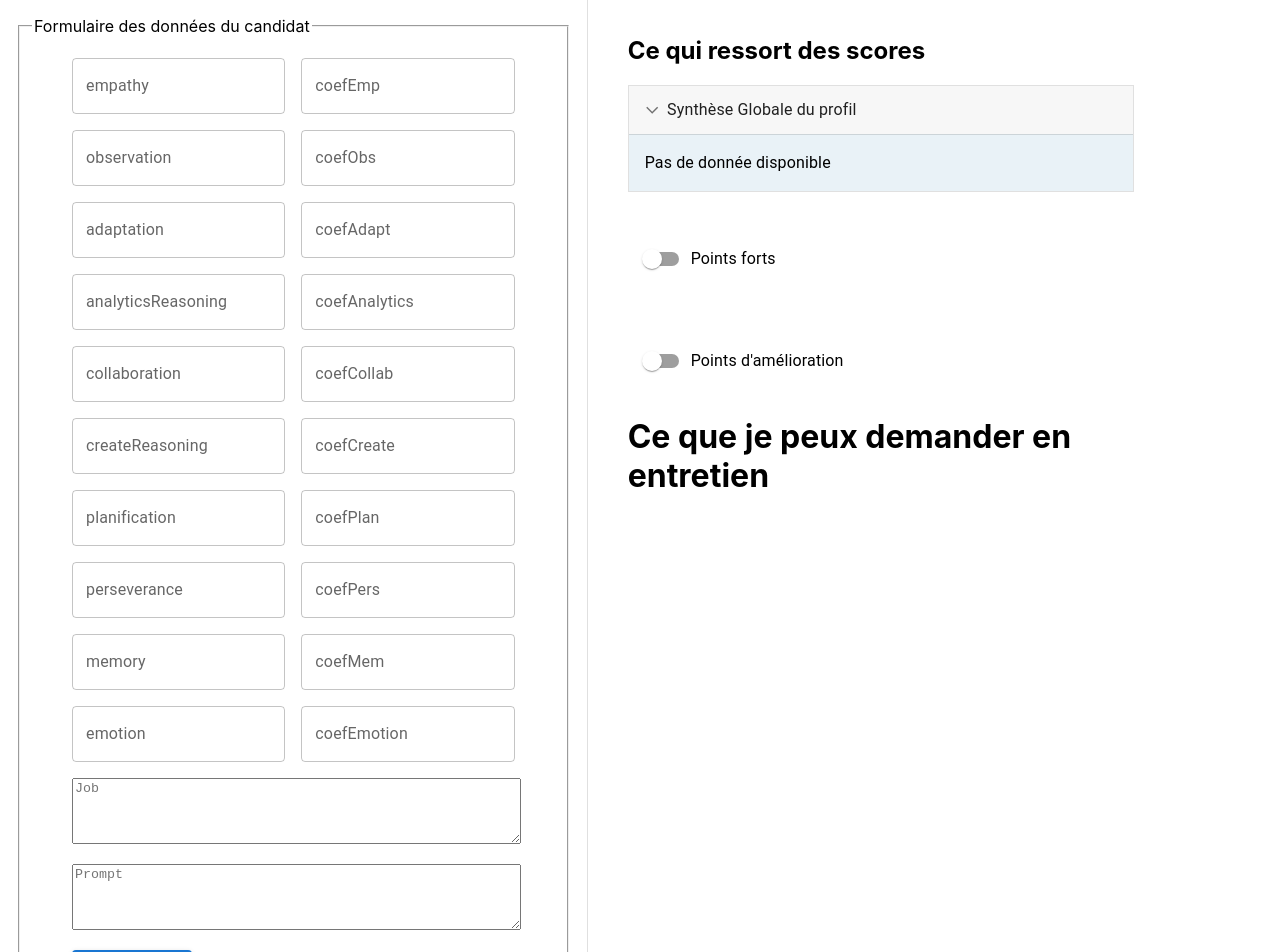
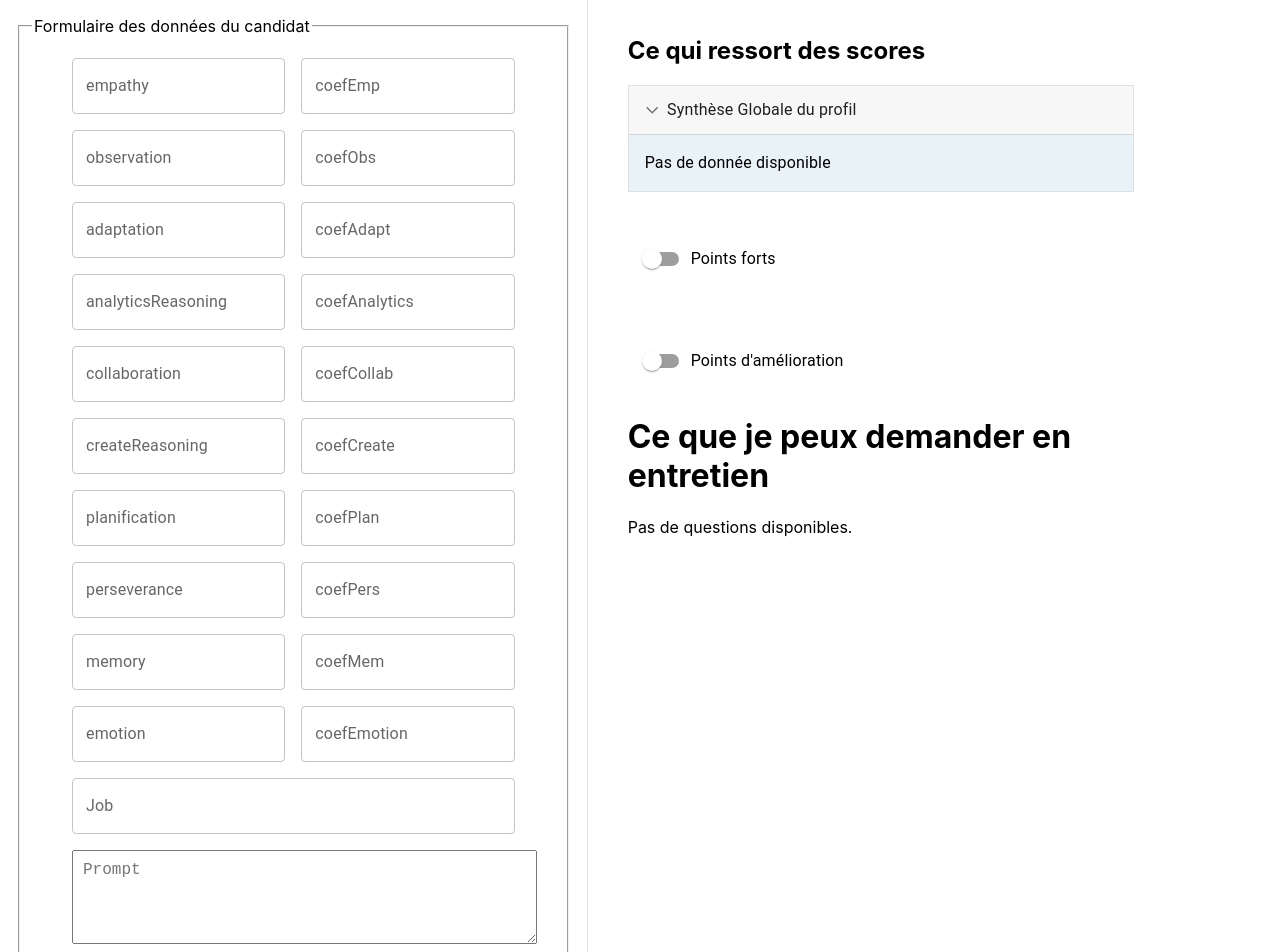
Before and after one commit to ArielEBANG/CallChatGPT-Frontend, a React (Create React App) app: page / in a window 1280 px wide. Shown: the top 952 px of the page. Built offline with nearby package versions, Linux system fonts and the light colour scheme.

Commit message:
Catch the differents errors for avoid a timeout

```diff
--- a/src/components/MyForm.js
+++ b/src/components/MyForm.js
@@ -64,8 +64,6 @@ const MyForm = ({ onFormSubmit }) => {
       filledPrompt = filledPrompt.replace(new RegExp(`\\$\\{${key}\\}`, 'g'), form[key]);
     }
 
-    // console.log('filledPrompt', filledPrompt);
-
     try {
       const formData = new FormData();
       for (const key in form) {
@@ -73,7 +71,7 @@ const MyForm = ({ onFormSubmit }) => {
       }
       formData.append('filledPrompt', filledPrompt); // Add the filled prompt
 
-      const response = await axios.post("https://callchatgpt-backend.onrender.com/api/submit", formData, {
+      const response = await axios.post("http://localhost:8000/api/submit", formData, {
         headers: {
           "Content-Type": "multipart/form-data",
         },
@@ -147,10 +145,10 @@ const MyForm = ({ onFormSubmit }) => {
         </Grid>
 
         <Grid item xs={12}>
-          <TextareaAutosize
-            minRows={4}
-            placeholder="Job"
-            style={{ width: "100%" }}
+          <TextField
+            fullWidth
+            variant="outlined"
+            label="Job"
             name="job"
             value={form.job}
             onChange={handleChange}
@@ -161,7 +159,7 @@ const MyForm = ({ onFormSubmit }) => {
           <TextareaAutosize
             minRows={4}
             placeholder="Prompt"
-            style={{ width: "100%" }}
+            style={{ width: "100%", fontSize: "16px", padding: "10px" }}
             name="prompt"
             value={form.prompt}
             onChange={handlePromptChange}
@@ -171,25 +169,23 @@ const MyForm = ({ onFormSubmit }) => {
         <Grid item xs={12}>
           <Button variant="contained" component="label">
             Upload File
-            <input type="file" hidden name="my_file" onChange={handleFileChange} />
+            <input
+              type="file"
+              hidden
+              onChange={handleFileChange}
+            />
           </Button>
-          {form.my_file && <p>Document choisi: {form.my_file.name}</p>}
+          {form.my_file && <p>Selected file: {form.my_file.name}</p>}
         </Grid>
 
         <Grid item xs={12}>
-          <Button type="submit" variant="contained" color="primary">
-            Submit
+          <Button type="submit" variant="contained" color="primary" disabled={isLoading}>
+            {isLoading ? <CircularProgress size={24} /> : "Submit"}
           </Button>
         </Grid>
       </Grid>
-      {isLoading && (
-        <Box sx={{ display: 'flex', justifyContent: 'center', alignItems: 'center', mt: 2 }}>
-          <CircularProgress />
-        </Box>
-      )}
     </Box>
   );
 };
 
-
 export default MyForm;
--- a/src/pages/Home.js
+++ b/src/pages/Home.js
@@ -2,14 +2,12 @@ import React, { useState } from "react";
 import CustomizedAccordions from "../components/Accordion";
 import { Box, Container } from "@mui/material";
 import SwitchButton from "../components/SwitchButton";
-// import Results from './Results';
 import ResultsButton from "../components/ResultsButton";
 
 const Home = ({ formResults }) => {
   const [showText1, setShowText1] = useState(false);
   const [showText2, setShowText2] = useState(false);
-
-  // const formResultsObject = JSON.parse(formResults?.summary);
+  const [error, setError] = useState(null);
 
   const handleSwitchChange = (event) => {
     setShowText1(event.target.checked);
@@ -19,23 +17,43 @@ const Home = ({ formResults }) => {
     setShowText2(event.target.checked);
   };
 
-  // Définissez une variable pour stocker les questions
   let questions = [];
+  let analyseSynthetique = "Pas de donnée disponible";
+  let pointsForts = "Pas de donnée disponible";
+  let pointsFaibles = "Pas de donnée disponible";
 
   if (formResults) {
+    try {
       const jsonObject = JSON.parse(formResults.summary);
-    questions = jsonObject.Questions_entretien;
-    console.log(jsonObject);
-    console.log('Analyse_synthetique', jsonObject['Analyse_synthetique']);
+      questions = jsonObject.Questions_entretien || [];
+      analyseSynthetique = jsonObject['Analyse_synthetique'] || analyseSynthetique;
+      pointsForts = jsonObject['Points_forts'] || pointsForts;
+      pointsFaibles = jsonObject['Points_faibles'] || pointsFaibles;
+      if (error) setError(null);
+    } catch (err) {
+      if (!error) setError('Pas de donnée valide car ce n\'est pas le format attendu dans le prompt.');
     }
+  }
+
+  // Convertir les objets en chaîne JSON si nécessaire
+  const formatContent = (content) => {
+    if (typeof content === 'object') {
+      return JSON.stringify(content, null, 2);
+    }
+    return content;
+  };
+
   return (
     <Container>
       <h2>Ce qui ressort des scores</h2>
-
+      {error && (
+        <div style={{ color: 'red' }}>
+          <h2>Erreur:</h2>
+          <p>{error}</p>
+        </div>
+      )}
       <CustomizedAccordions
-        content={
-          formResults?(JSON.parse(formResults?.summary)['Analyse_synthetique']):("Pas de donnée disponible")
-        }
+        content={analyseSynthetique}
         formResults={formResults}
       />
       <div>
@@ -51,7 +69,7 @@ const Home = ({ formResults }) => {
         <SwitchButton
           showText={showText1}
           handleSwitchChange={handleSwitchChange}
-          content={formResults?(JSON.parse(formResults?.summary)['Points_forts']):("Pas de donnée disponible")}
+          content={formatContent(pointsForts)}
           label="Points forts"
           formResults={formResults}
         />
@@ -70,28 +88,36 @@ const Home = ({ formResults }) => {
         <SwitchButton
           showText={showText2}
           handleSwitchChange={handleSwitchChange2}
-          content={formResults?(JSON.parse(formResults?.summary)['Points_faibles']):("Pas de donnée disponible")}
+          content={formatContent(pointsFaibles)}
           label="Points d'amélioration"
           formResults={formResults}
         />
       </div>
-      {/* <Results /> */}
       <h1>Ce que je peux demander en entretien</h1>
       <div>
-        {/* Boucle pour afficher chaque question dans un composant ResultsButton */}
-      {Object.keys(questions).map((categorie) => (
+        {questions && Object.keys(questions).length > 0 ? (
+          Object.keys(questions).map((categorie) => (
             <div key={categorie}>
-          <h2 style={{ color: "rgb(65, 112, 152)" }}>Suggestions de questions - {categorie}</h2>
-          {questions[categorie].map((question, index) => (
+              <h2 style={{ color: "rgb(65, 112, 152)" }}>
+                Suggestions de questions - {categorie}
+              </h2>
+              {Array.isArray(questions[categorie]) ? (
+                questions[categorie].map((question, index) => (
                   <ResultsButton
                     key={`${categorie}-${index}`}
                     title={`Question ${index + 1}`}
                     content={question}
                     formResults={formResults}
                   />
-          ))}
+                ))
+              ) : (
+                <p>Les données de {categorie} ne sont pas valides.</p>
+              )}
             </div>
-      ))}
+          ))
+        ) : (
+          <p>Pas de questions disponibles.</p>
+        )}
       </div>
     </Container>
   );
```
Lines whose indentation alone changed are shown as unchanged.
